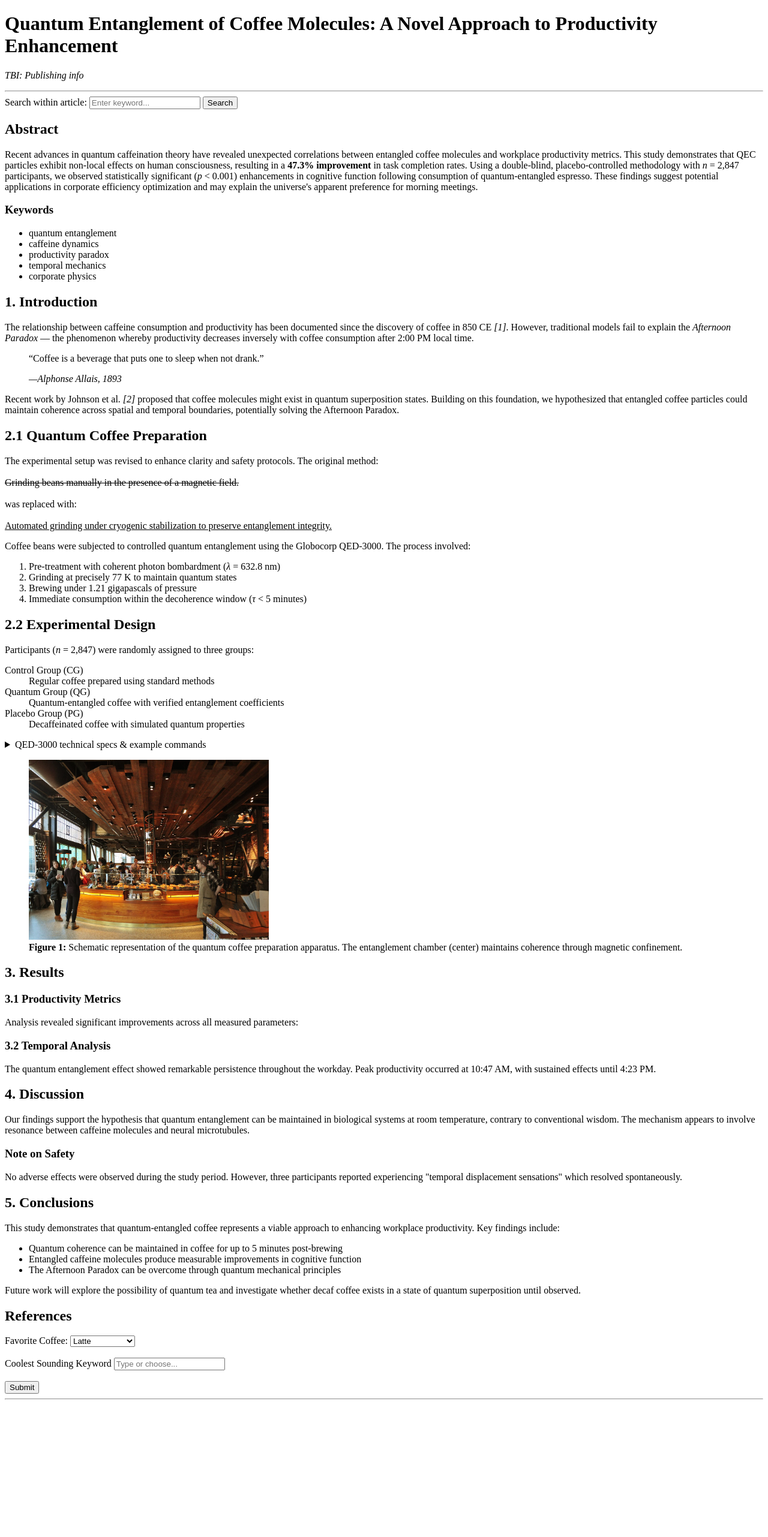
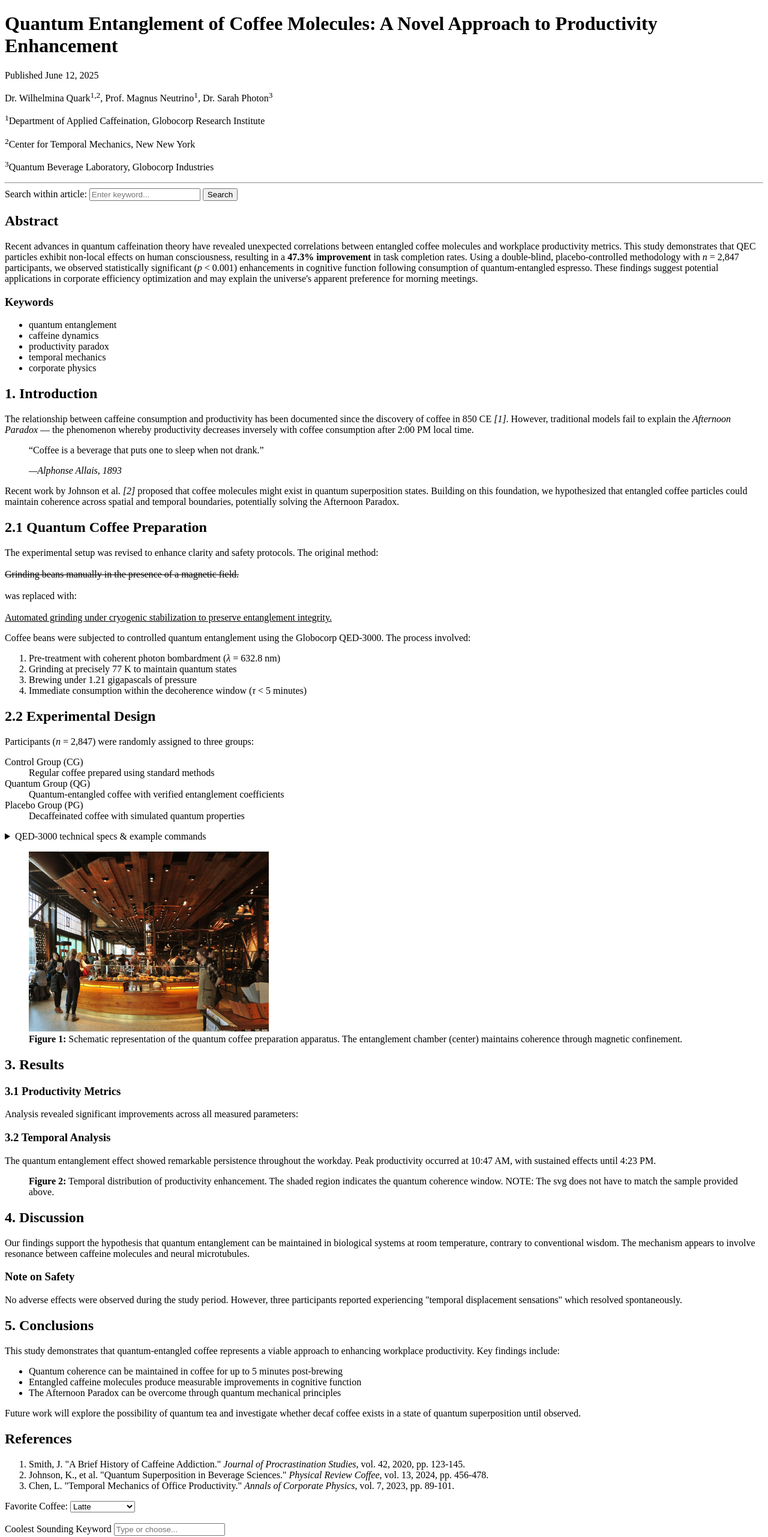
Before and after one commit to Kevin-Klimek/cse134-hw2, a plain HTML site: page index.html in a window 1280 px wide. Shown: the top 2563 px of the page at 60% size. Before the commit the page ends 2342 px from the top, so only its background shows below. Drawn offline with Linux system fonts and the light colour scheme.

Commit message:
implemented all sections except table and graph

```diff
--- a/index.html
+++ b/index.html
@@ -8,17 +8,24 @@
     </head>
 
     <body>
-        <!-- TODO: finish header info -->
         <header>
-            <h1>Quantum Entanglement of Coffee Molecules: A Novel Approach to Productivity Enhancement</h1>
-            <p><i>TBI: Publishing info</i></p>
+            <hgroup>
+                <h1>Quantum Entanglement of Coffee Molecules: A Novel Approach to Productivity Enhancement</h1>
+                <p>Published June 12, 2025</p>
+                <p>Dr. Wilhelmina Quark<sup>1,2</sup>, Prof. Magnus Neutrino<sup>1</sup>, Dr. Sarah Photon<sup>3</sup></p>
+                <p><sup>1</sup>Department of Applied Caffeination, Globocorp Research Institute</p>
+                <p><sup>2</sup>Center for Temporal Mechanics, New New York</p>
+                <p><sup>3</sup>Quantum Beverage Laboratory, Globocorp Industries</p>
+            </hgroup>
             <hr/>
             <!-- Search bar -->
-            <div>
-                <label for="searchbar">Search within article:</label>
-                <input type="text" id="searchbar" placeholder="Enter keyword..."/>
-                <input type="button" value="Search">
-            </div>
+            <search>
+                <form>
+                    <label for="searchbar">Search within article:</label>
+                    <input type="text" id="searchbar" placeholder="Enter keyword..."/>
+                    <input type="button" value="Search">
+                </form>
+            </search>
         </header>
 
         <!-- Abstract -->
@@ -38,12 +45,12 @@
         <!-- Introduction-->
         <section>
             <h2>1. Introduction</h2>
-            <p>The relationship between caffeine consumption and productivity has been documented since the discovery of coffee in 850 CE <i>[1]</i>. However, traditional models fail to explain the <i>Afternoon Paradox</i> — the phenomenon whereby productivity decreases inversely with coffee consumption after 2:00 PM local time.</p>
+            <p>The relationship between caffeine consumption and productivity has been documented since the discovery of coffee in 850 CE <cite>[1]</cite>. However, traditional models fail to explain the <i>Afternoon Paradox</i> — the phenomenon whereby productivity decreases inversely with coffee consumption after 2:00 PM local time.</p>
             <blockquote>
                 <p><q>Coffee is a beverage that puts one to sleep when not drank.</q></p>
-                <p><cite>&mdash;Alphonse Allais, 1893</cite></p>
+                <p><i>&mdash;Alphonse Allais, 1893</i></p>
             </blockquote>
-            <p>Recent work by Johnson et al. <i>[2]</i> proposed that coffee molecules might exist in quantum superposition states. Building on this foundation, we hypothesized that entangled coffee particles could maintain coherence across spatial and temporal boundaries, potentially solving the Afternoon Paradox.</p>
+            <p>Recent work by Johnson et al. <cite>[2]</cite> proposed that coffee molecules might exist in quantum superposition states. Building on this foundation, we hypothesized that entangled coffee particles could maintain coherence across spatial and temporal boundaries, potentially solving the Afternoon Paradox.</p>
         </section>
 
         <!-- Methods -->
@@ -80,17 +87,15 @@
             <!-- technical specs dropdown -->
              <details>
                 <summary>QED-3000 technical specs & example commands</summary>
-                <!-- TODO: implement details content -->
                     <p>
                         <b>Firmware:</b> QED-3000 v2.1.3<br/>
                         <b>Magnetic confinement:</b> 0.9 T active-field stabilizer<br/>
                         <b>Photon source:</b> Helium-Neon laser, λ = 632.8 nm, power 5 mW
                     </p>
                     <p><b>Example replicate command (experimental automation):</b></p>
-                    <p><code>./qed_control --mode entangle --temp 77K --pressure 1.21GPa --duration 00:04:30 --output run_2025-06-12.json</code></p>
+                    <pre><code>./qed_control --mode entangle --temp 77K --pressure 1.21GPa --duration 00:04:30 --output run_2025-06-12.json</code></pre>
                     <p>Use <kbd>Ctrl</kbd> + <kbd>C</kbd> to cancel in the terminal if you need to abort the run.</p>
              </details>
-            <!-- TODO: check figcaption spacing-->
             <figure>
                 <img src="./documentation/starbucks.jpg" alt="Starbucks lobby" width="400" height="300"/>
                 <figcaption><b>Figure 1: </b>Schematic representation of the quantum coffee preparation apparatus. The entanglement chamber (center) maintains coherence through magnetic confinement.</figcaption>
@@ -107,6 +112,9 @@
             <h3>3.2 Temporal Analysis</h3>
             <p>The quantum entanglement effect showed remarkable persistence throughout the workday. Peak productivity occurred at 10:47 AM, with sustained effects until 4:23 PM.</p>
             <!-- TODO: implement fig2 graph and caption -->
+             <figure>
+                <figcaption><b>Figure 2:</b> Temporal distribution of productivity enhancement. The shaded region indicates the quantum coherence window. NOTE: The svg does not have to match the sample provided above.</figcaption>
+             </figure>
         </section>
 
         <!-- Discussion -->
@@ -132,9 +140,14 @@
         <!-- References -->
         <section>
             <h2>References</h2>
+            <ol>
+                <li>Smith, J. &quot;A Brief History of Caffeine Addiction.&quot; <cite>Journal of Procrastination Studies</cite>, vol. 42, 2020, pp. 123-145.</li>
+                <li>Johnson, K., et al. &quot;Quantum Superposition in Beverage Sciences.&quot; <cite>Physical Review Coffee</cite>, vol. 13, 2024, pp. 456-478.</li>
+                <li>Chen, L. &quot;Temporal Mechanics of Office Productivity.&quot; <cite>Annals of Corporate Physics</cite>, vol. 7, 2023, pp. 89-101.</li>
+            </ol>
         </section>
 
-        <!-- TODO: feedback form -->
+        <!-- TODO: feedback form finalize structure -->
         <aside>
             <form>
                 <label for="coffee-select">Favorite Coffee:</label>
@@ -155,9 +168,11 @@
                 <label for="fav-keyword">Coolest Sounding Keyword</label>
                 <input list="keywords" id="fav-keyword" placeholder="Type or choose..."/>
                 <datalist id="keywords">
-                    <option value="quantum"></option>
-                    <option value="coffee"></option>
-                    <option value="productivity"></option>
+                    <option value="quantum entanglement"></option>
+                    <option value="caffeine dynamics"></option>
+                    <option value="productivity paradox"></option>
+                    <option value="temporal mechanics"></option>
+                    <option value="corporate physics"></option>
                 </datalist>
 
                 <br/>
@@ -166,10 +181,18 @@
             </form>
         </aside>
 
-        <!-- TODO: footer with email link -->
+        <!-- footer -->
         <footer>
             <hr/>
-            <!-- -->
+            <address>
+                Correspondence should be directed to:<br/>
+                Dr. Wilhelmina Quark<br/>
+                Department of Applied Caffeination, Globocorp Research Institute<br/>
+                42 Quantum Way, New New York, NY 10001<br/>
+                <a href="mailto:wquark@globocorp.com">wquark@globocorp.com</a>
+            </address>
+            <br/>
+            <small>&copy; 2025 Globocorp Research Institute. This research was funded by Grant #QC-2025-42 from the Department of Applied Caffeination.</small>
         </footer>
     </body>
 </html>
```
Also changed, not shown: documentation/tag_usage.txt.
